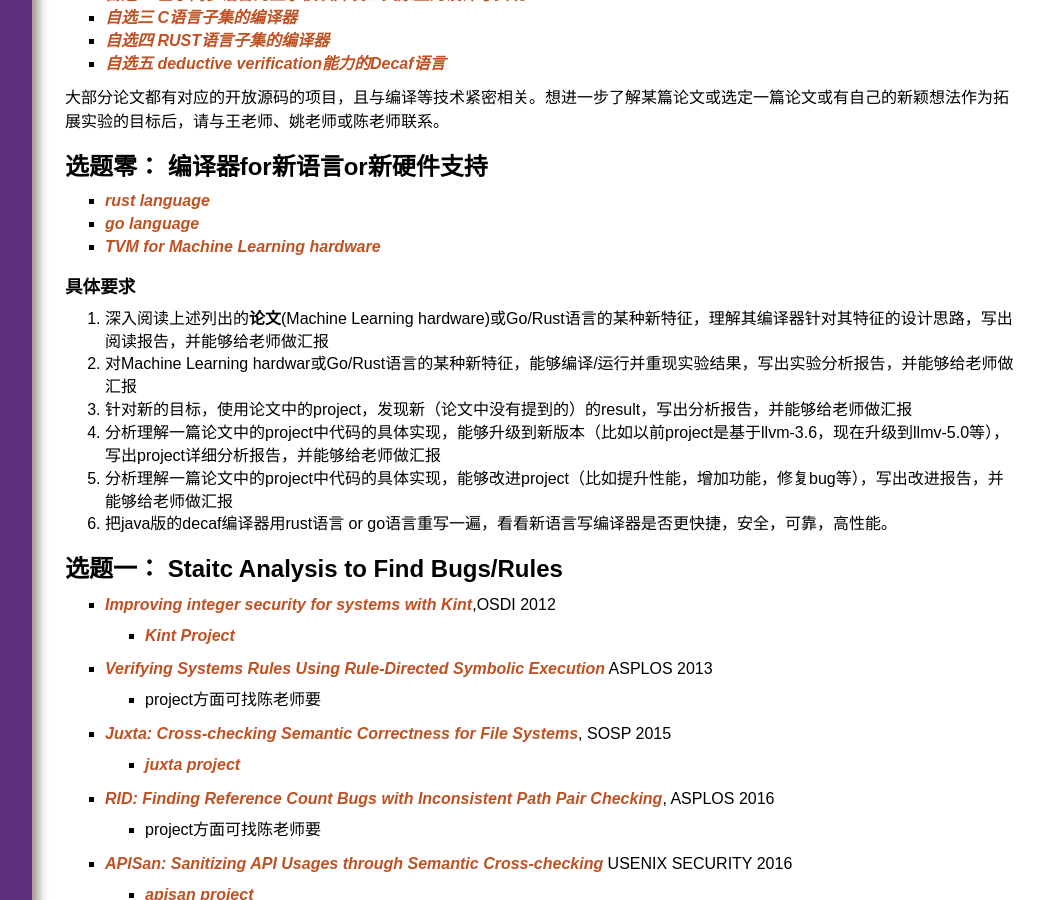
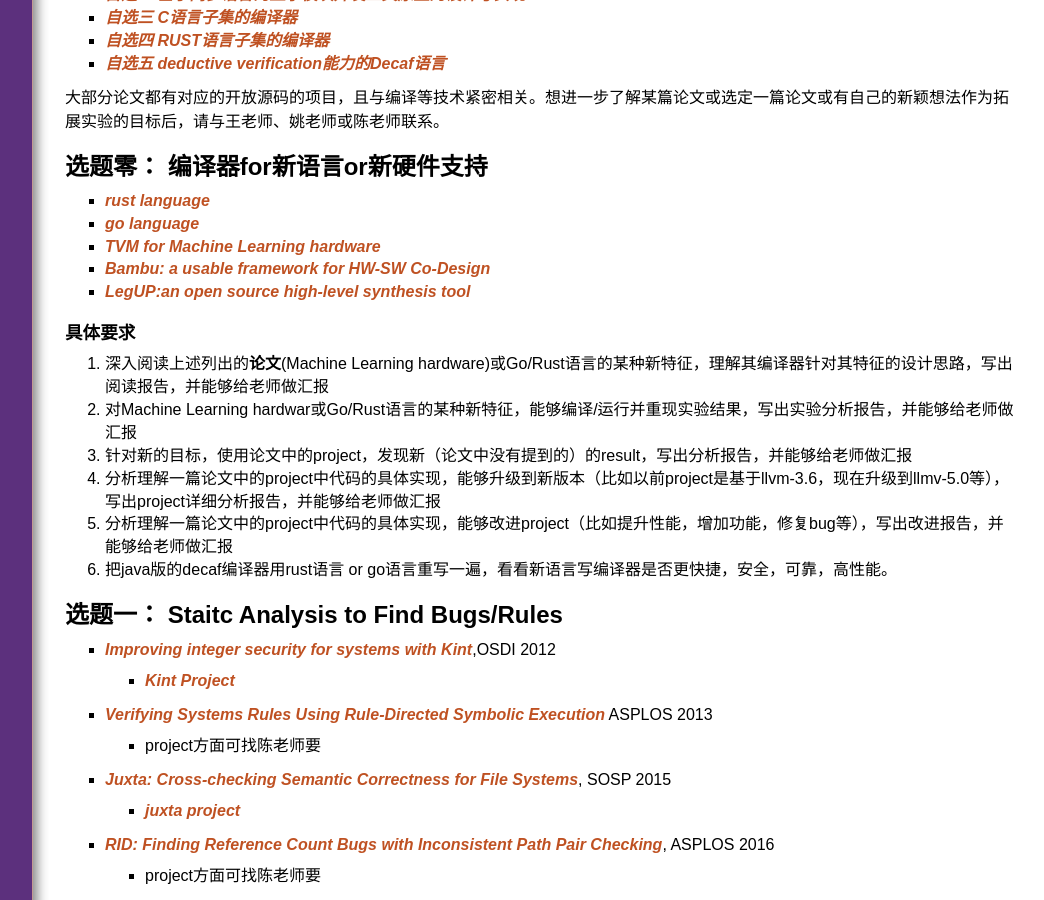
Before and after one commit to chyyuu/compiler_course_info, a Jekyll site: the page built from readinglist.md, in a window 1280 px wide and 900 px high, scrolled down 345 px. Shown: the whole window, without its empty margins (234-1278 px from the left). Built offline with Jekyll 4.4.1, drawn with Linux system fonts in a browser that asks for light colours; nearby versions of some CDN libraries; our own code applies the rules of GitHub Pages for plain Markdown files.

Commit message:
Update readinglist.md

```diff
--- a/readinglist.md
+++ b/readinglist.md
@@ -24,6 +24,8 @@
 - [rust language](https://www.rust-lang.org/en-US/)
 - [go language](https://golang.org/)
 - [TVM for Machine Learning hardware](https://www.cs.washington.edu/tr/2017/12/UW-CSE-17-12-01.pdf)
+- [Bambu: a usable framework for HW-SW Co-Design](https://panda.dei.polimi.it/)
+- [LegUP:an open source high-level synthesis tool ](http://legup.eecg.utoronto.ca/)
 
 ### 具体要求
 1. 深入阅读上述列出的**论文**(Machine Learning hardware)或Go/Rust语言的某种新特征，理解其编译器针对其特征的设计思路，写出阅读报告，并能够给老师做汇报
```
